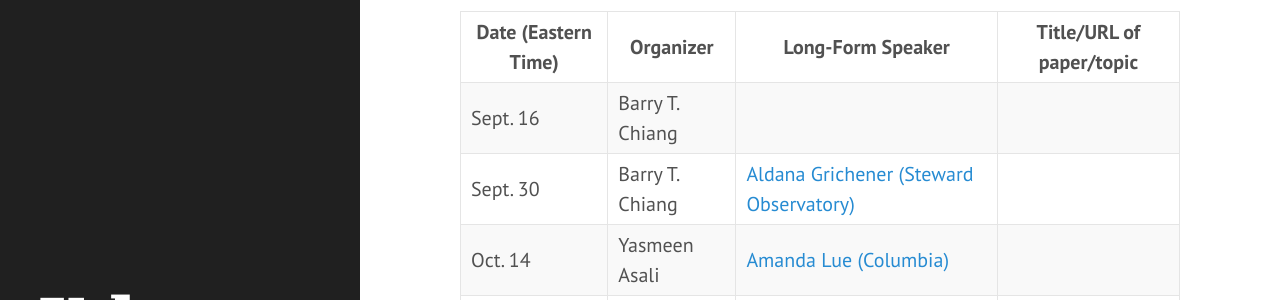
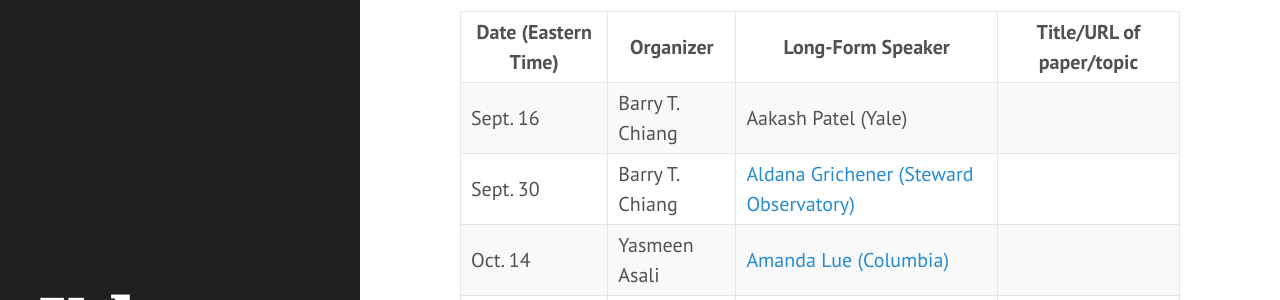
Before and after one commit to yale-dsaas/yale-dsaas.github.io, a Jekyll site: the page built from _posts/2025-09-01-fallschedule.md, in a window 1280 px wide and 1292 px high. Shown: the part 249-549 px from the top of the window. Built offline with Jekyll 4.4.1, drawn with Linux system fonts in a browser that asks for light colours.

Commit message:
Update 2025-09-01-fallschedule.md

```diff
--- a/_posts/2025-09-01-fallschedule.md
+++ b/_posts/2025-09-01-fallschedule.md
@@ -18,7 +18,7 @@ For Fall 2025, we will be organizing the seminar in persom in the KT 5th floor c
     <tr>
       <td>Sept. 16</td>
       <td>Barry T. Chiang</td>
-      <td></td>
+      <td>Aakash Patel (Yale)</td>
       <td></td>
     </tr>
     <tr>
```
